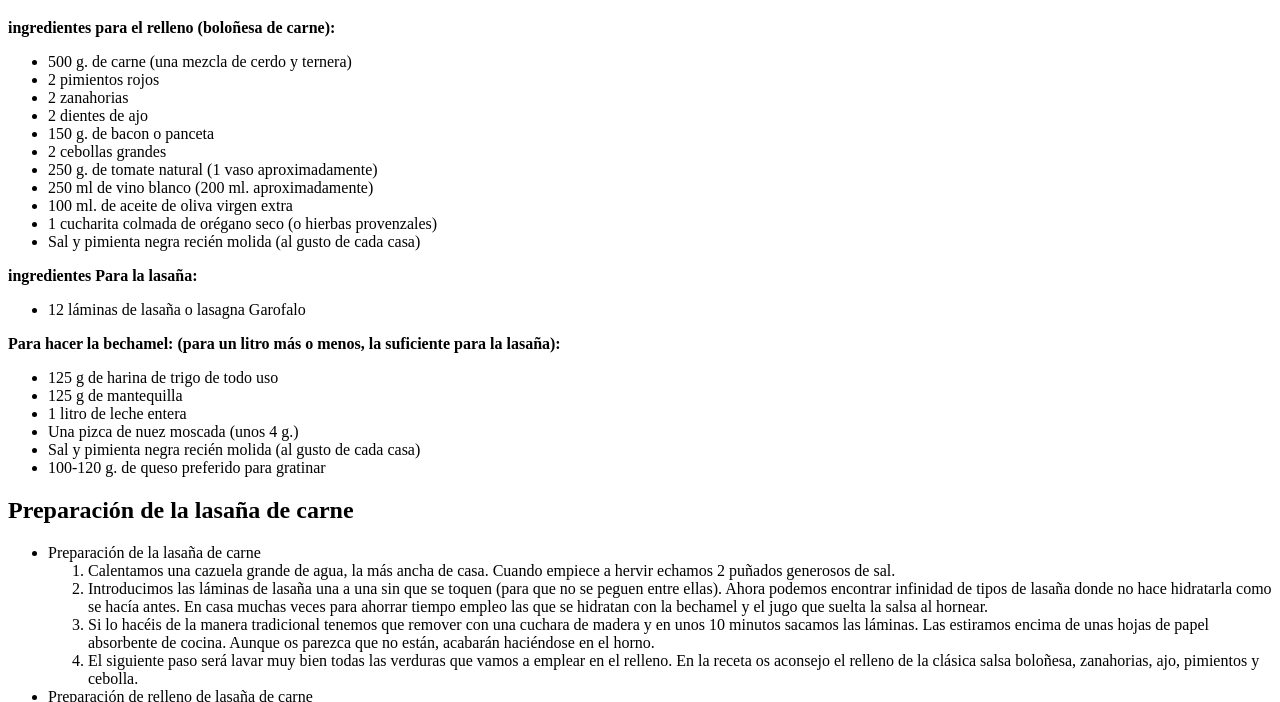
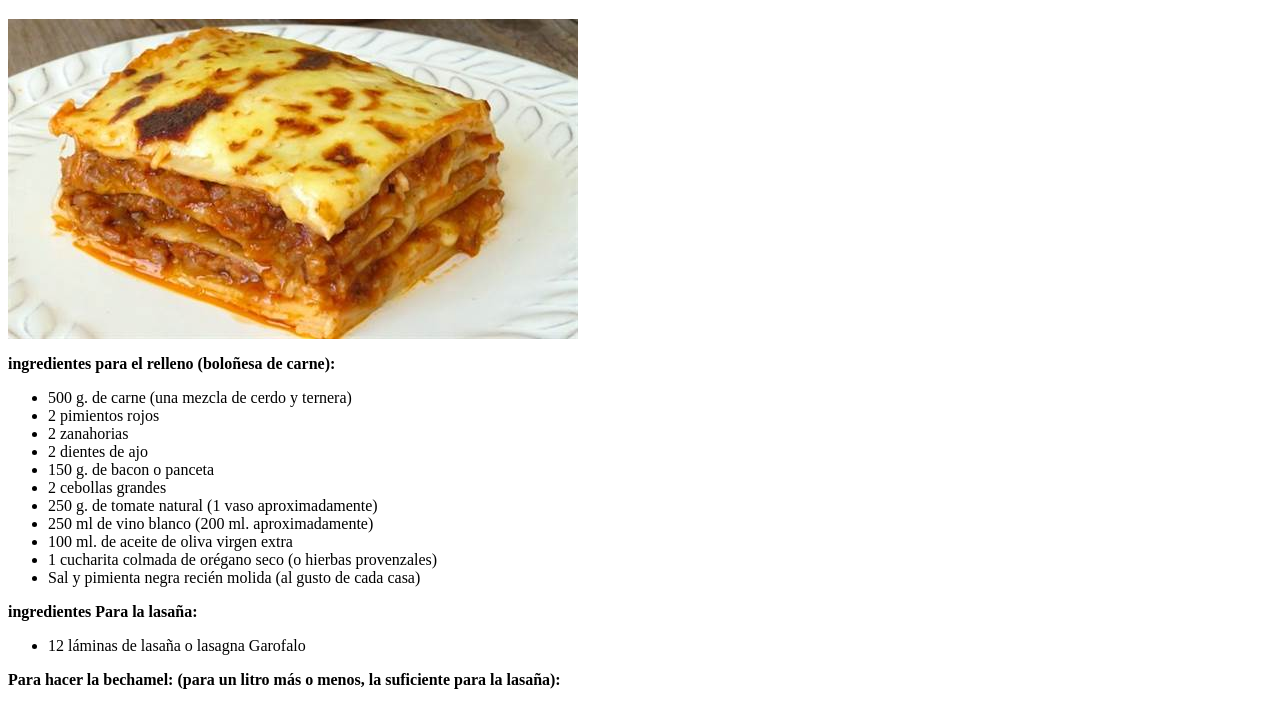
Before and after one commit to gpetruzzi94/recetas, a plain HTML site: page pages/lasagna.html in a window 1280 px wide. Shown: the part 47-749 px from the top of the page. Drawn offline with Linux system fonts and the light colour scheme.

Commit message:
Agregar la imagen a lasagna.html

```diff
--- a/pages/lasagna.html
+++ b/pages/lasagna.html
@@ -7,6 +7,7 @@
     </head>
     <body>
         <h1><strong>Lasaña</strong></h1>
+        <img src="../images/lasana-de-carne.jpg">
         <p><strong>ingredientes para el relleno (boloñesa de carne):</strong></p>
         <ul>
             <li>500 g. de carne (una mezcla de cerdo y ternera)</li>
```
